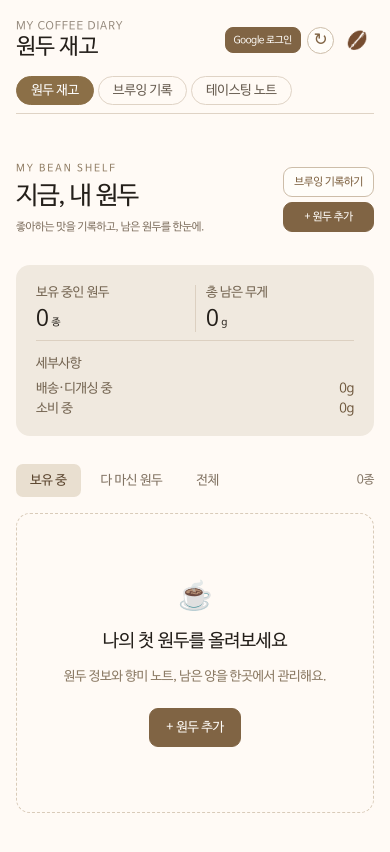
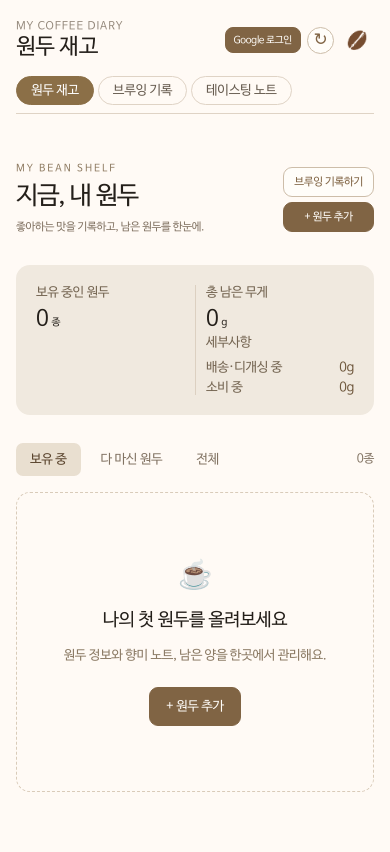
Before and after one commit to tremello/coffee-diary, a React (Vite) app: page / in a window 390 px wide. Built offline with nearby package versions, Linux system fonts and the light colour scheme.

Commit message:
Refine mobile inventory summary

```diff
--- a/src/style.css
+++ b/src/style.css
@@ -179,7 +179,7 @@ button:focus-visible, input:focus-visible, textarea:focus-visible { outline: 2px
   .inventory-summary { grid-template-columns: repeat(2, minmax(0, 1fr)); padding: 20px; }
   .inventory-summary > div { align-items: flex-start; flex-direction: column; padding-right: 10px; gap: 6px; }
   .inventory-summary > div + div { padding-left: 10px; }
-  .inventory-summary > div:last-child { grid-column: 1 / -1; border-left: 0; border-top: 1px solid #dcd0c1; padding: 12px 0 0; margin-top: 8px; }
+  .inventory-summary > div:last-child { grid-column: 2; border-left: 1px solid #dcd0c1; border-top: 0; padding: 0 0 0 10px; margin-top: 0; }
   .inventory-summary strong { font-size: 22px; }
   .inventory-summary small { font-size: 10px; margin-left: 3px; }
   .summary-status-breakdown { width: 100%; font-size: 8px; gap: 5px; }
```
